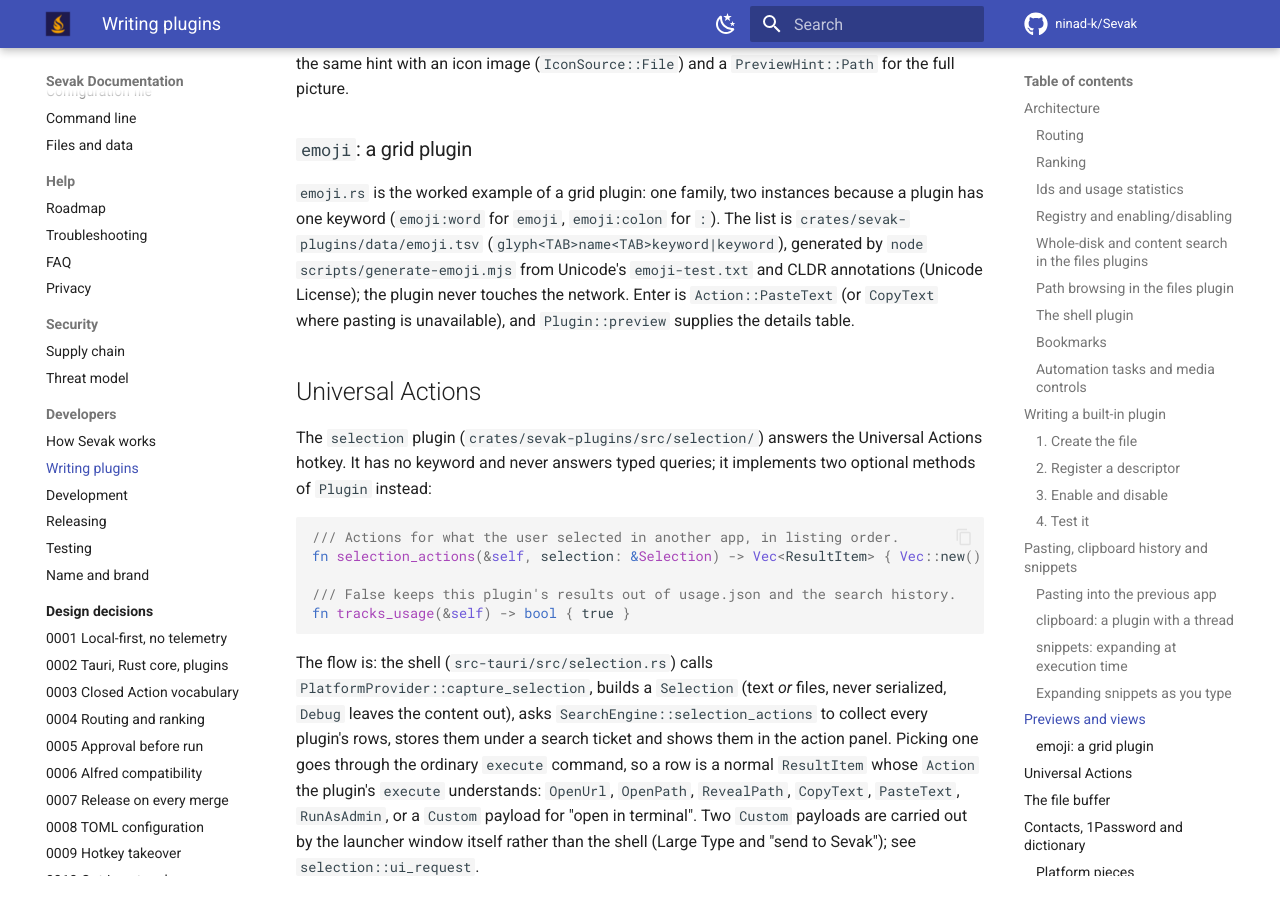
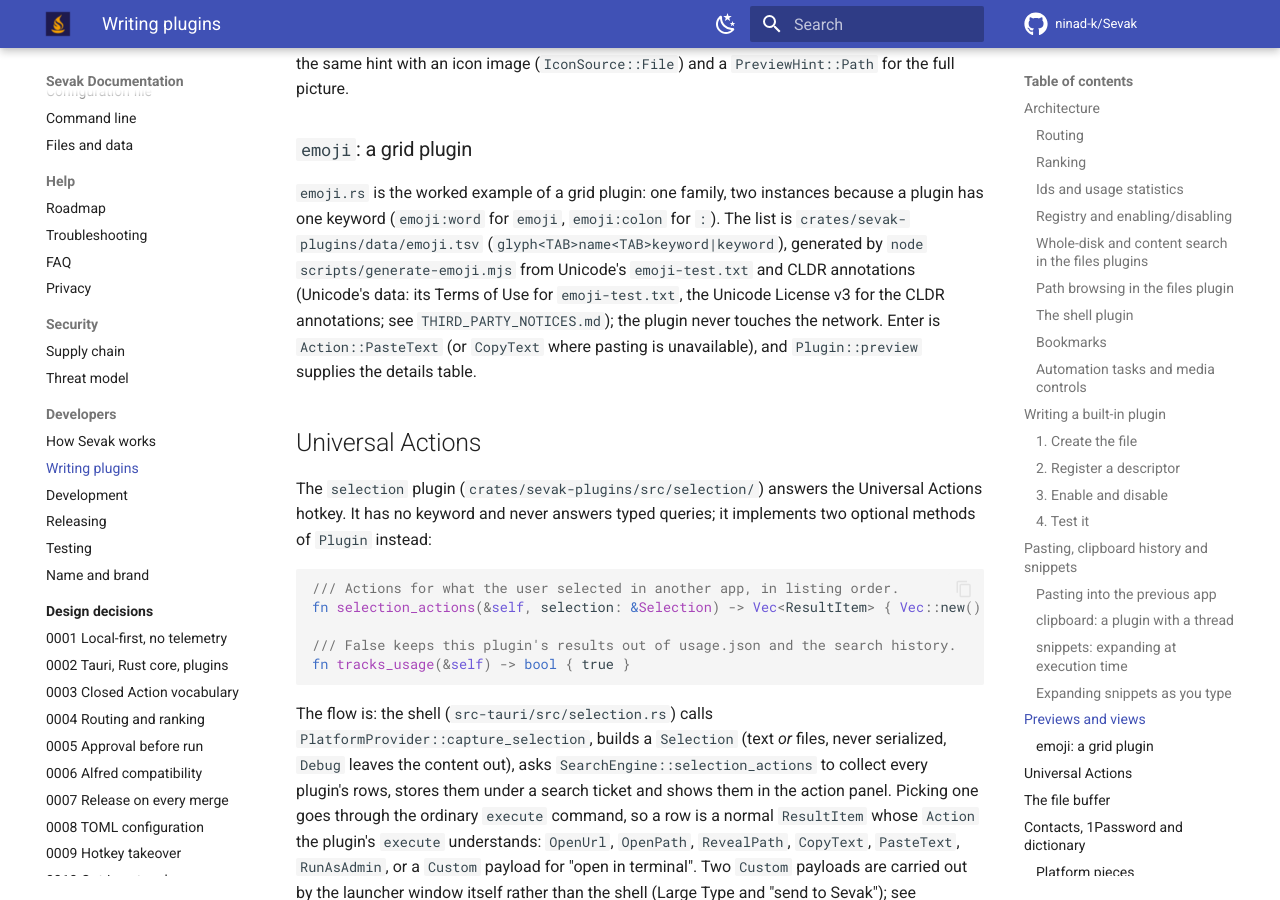
Before and after one commit to ninad-k/Sevak, an MkDocs documentation site: the page built from docs/plugins.md, in a window 1280 px wide and 900 px high, scrolled down 17723 px. Built offline with MkDocs 1.6.1 and Material for MkDocs 9.7.7, drawn with Linux system fonts in a browser that asks for light colours; comment, search, counter and statistics services are not loaded.

Commit message:
docs: state the emoji data licences the way the notices file does

```diff
--- a/docs/plugins.md
+++ b/docs/plugins.md
@@ -725,7 +725,9 @@
 `:`). The list is `crates/sevak-plugins/data/emoji.tsv`
 (`glyph<TAB>name<TAB>keyword|keyword`), generated by
 `node scripts/generate-emoji.mjs` from Unicode's `emoji-test.txt` and CLDR
-annotations (Unicode License); the plugin never touches the network. Enter is
+annotations (Unicode's data: its Terms of Use for `emoji-test.txt`, the Unicode
+License v3 for the CLDR annotations; see `THIRD_PARTY_NOTICES.md`); the plugin
+never touches the network. Enter is
 `Action::PasteText` (or `CopyText` where pasting is unavailable), and
 `Plugin::preview` supplies the details table.
 
```
Also changed, not shown: 1 other file.
